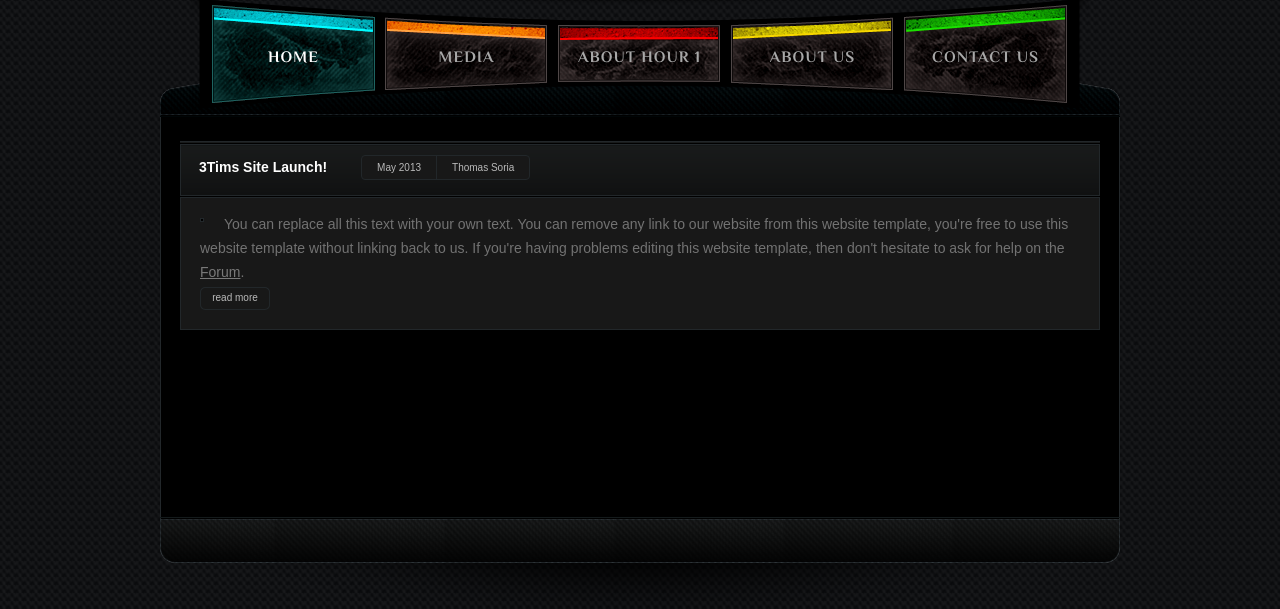
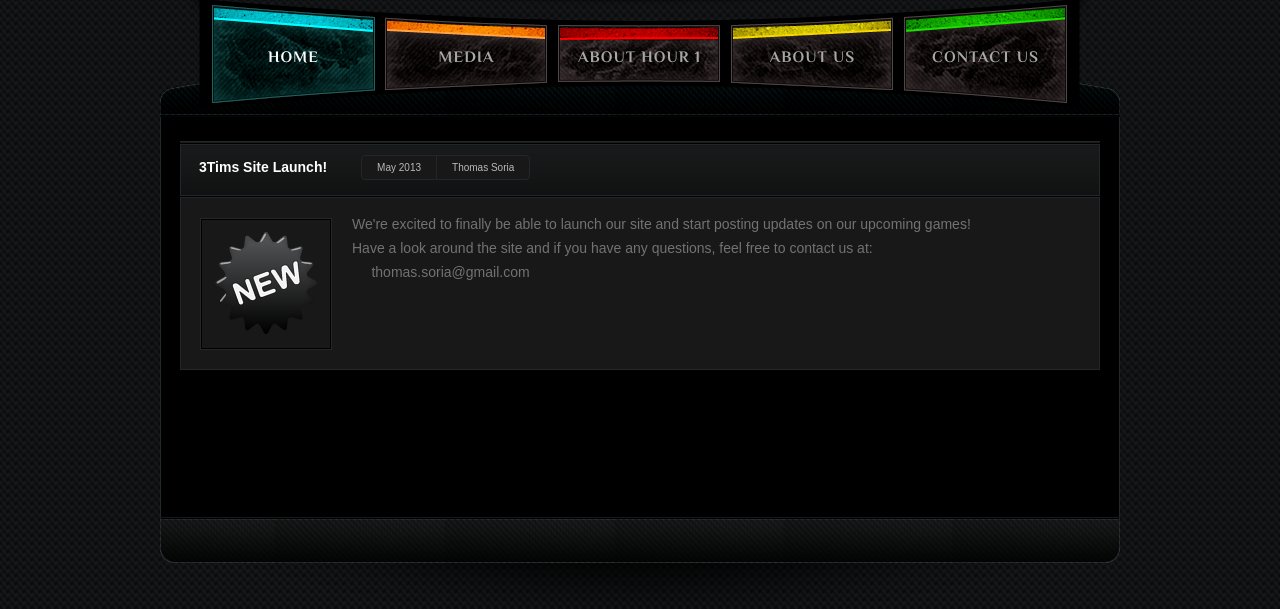
Before and after one commit to 3tims/3tims.github.com, a plain HTML site: page index.html in a window 1280 px wide. Shown: the part 191-800 px from the top of the page. Drawn offline with Linux system fonts and the light colour scheme.

Commit message:
Possible Image Fix

```diff
--- a/index.html
+++ b/index.html
@@ -33,13 +33,15 @@
 										<b>3Tims Site Launch!</b><span><a href="#">May 2013</a><a href="#">Thomas Soria</a></span>
 									</div>
 									<div class="article">
-										<a href="#" class="figure"><img src="images/facebook.png" alt=""></a>
+										<a href="#" class="figure"><img src="images/new.png" alt=""></a>
 										<p>
-											You can replace all this text with your own text. You can remove any link to our website from this website template, you're free to use this website template without linking back to us. If you're having problems editing this website template, then don't hesitate to ask for help on the <a href="http://www.freewebsitetemplates.com/forums/">Forum</a>.<br><a href="blog.html" class="more">read more</a>
+											We're excited to finally be able to launch our site and start posting updates on our upcoming games!</br>
+											Have a look around the site and if you have any questions, feel free to contact us at:</br>
+
+											&nbsp;&nbsp;&nbsp;&nbsp;&nbsp;thomas.soria@gmail.com
 										</p>
 									</div>
 								</li>
-								<!-- Add Blog Entries Here -->
 							</ul>
 						</div>
 					</div>
```
Also changed, not shown: aboutUs.html (+1 -1 lines), media.html (+3 -3 lines), images/new.png (added).
